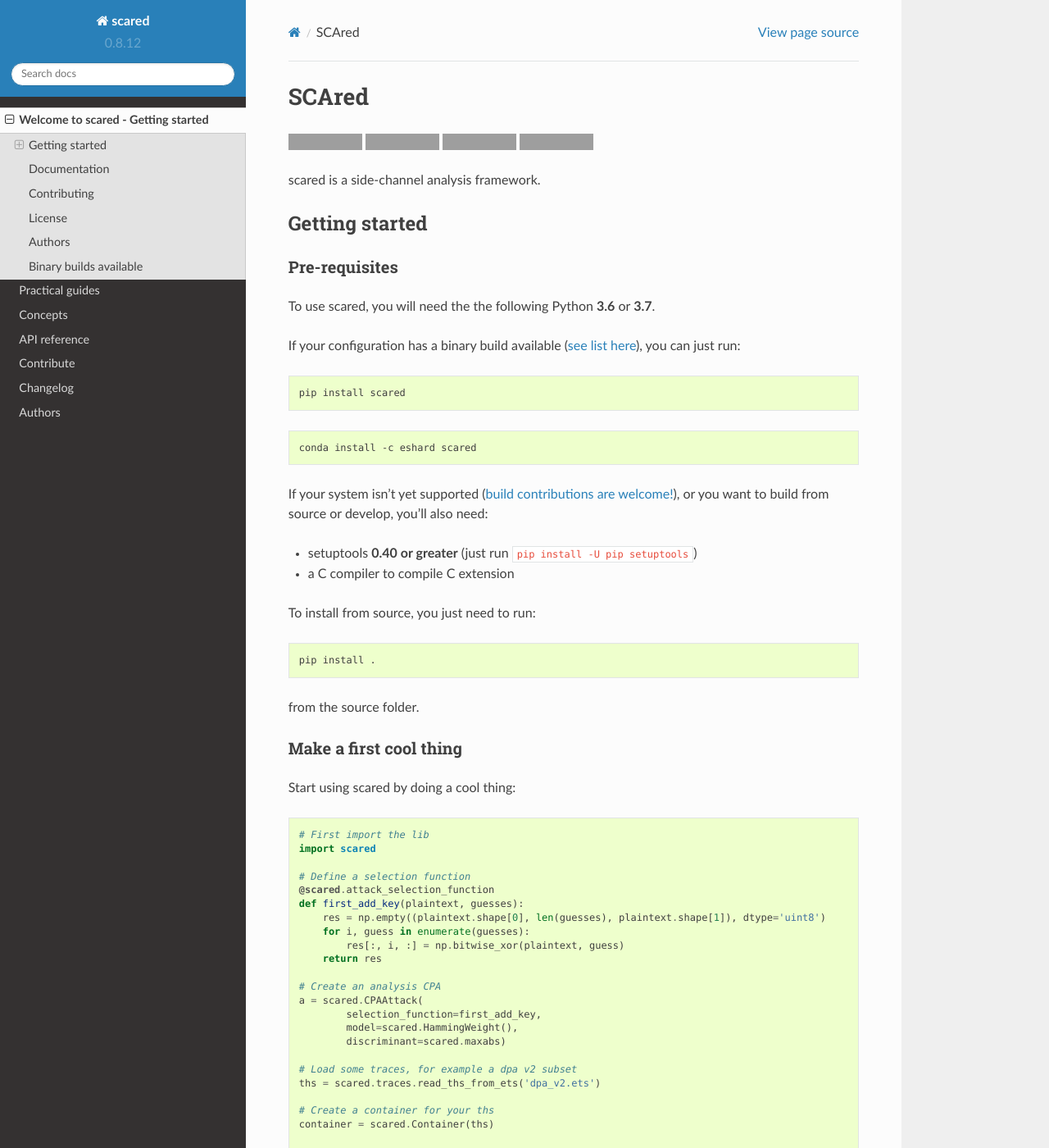
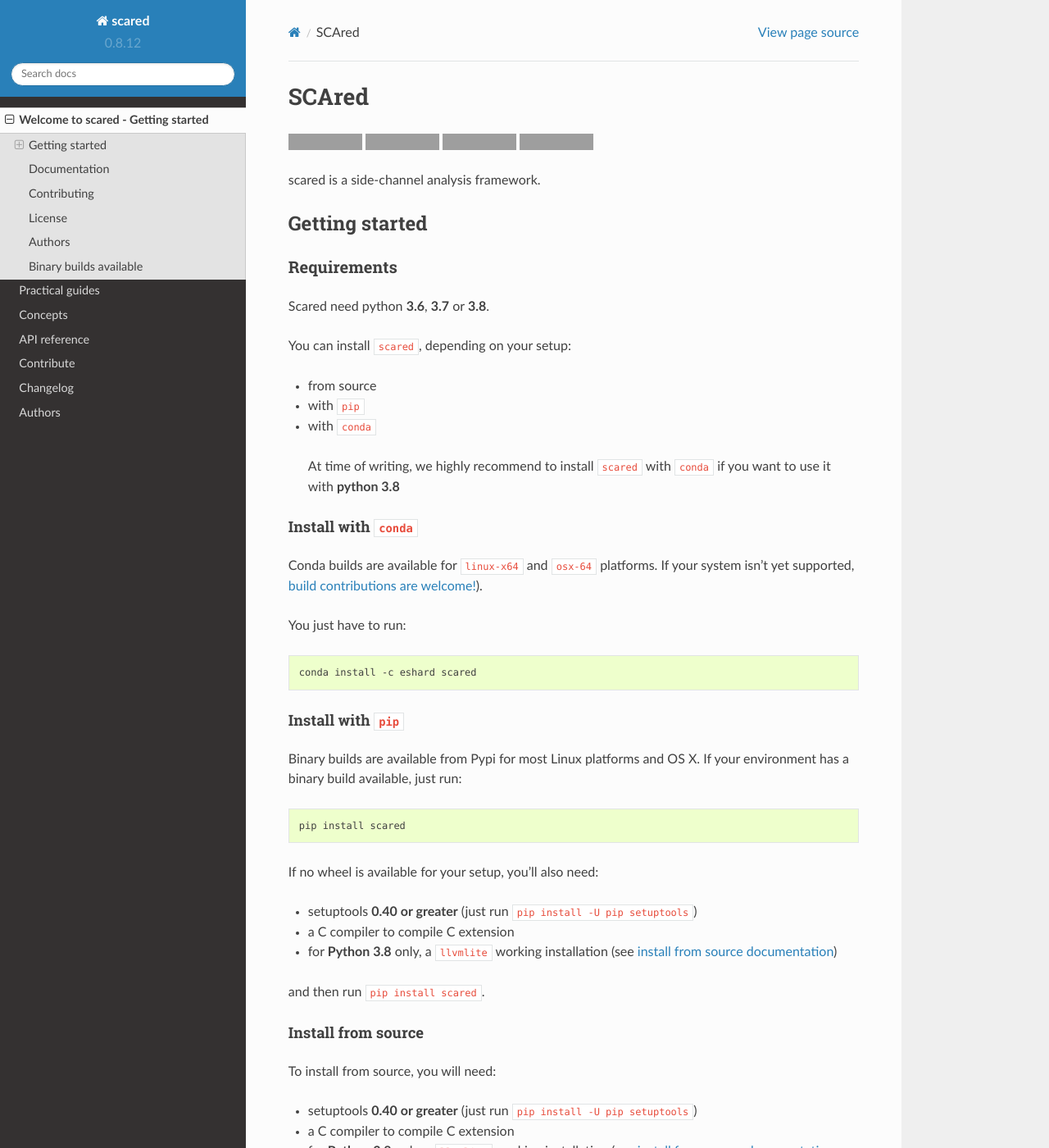
Before and after one commit to eshard/scared, a Sphinx documentation site: the page built from docs/source/README.md, in a window 1280 px wide and 1400 px high. Shown: the whole window at 82% size. Built offline with Sphinx 7.4.7 and the Read the Docs theme 2.0.0, drawn with Linux system fonts in a browser that asks for light colours; pages that are not in the unit, such as notebooks, are missing from menus; some of the changed text lies outside the part shown; grey boxes are pictures that could not be loaded.

````diff
--- a/docs/source/README.md
+++ b/docs/source/README.md
@@ -9,32 +9,62 @@ scared is a side-channel analysis framework.
 
 ## Getting started
 
-### Pre-requisites
+### Requirements
 
-To use scared, you will need the the following Python **3.6** or **3.7**.
+Scared need python **3.6**, **3.7** or **3.8**.
 
-If your configuration has a binary build available ([see list here](#binary-builds-available)), you can just run:
+You can install `scared`, depending on your setup:
+
+- from source
+- with `pip`
+- with `conda`
+
+>At time of writing, we highly recommend to install `scared` with `conda` if you want to use it with **python 3.8**
+
+#### Install with `conda`
+
+Conda builds are available for `linux-x64` and `osx-64` platforms.
+If your system isn't yet supported, [build contributions are welcome!](./CONTRIBUTING.md#building-for-conda)).
+
+You just have to run:
+
+```bash
+conda install -c eshard scared
+```
+
+#### Install with `pip`
+
+Binary builds are available from Pypi for most Linux platforms and OS X. If your environment has a binary build available, just run:
 
 ```bash
 pip install scared
 ```
 
-```bash
-conda install -c eshard scared
-```
-
-If your system isn't yet supported ([build contributions are welcome!](./CONTRIBUTING.md#building-for-conda)), or you want to build from source or develop, you'll also need:
+If no wheel is available for your setup, you'll also need:
 
 - setuptools **0.40 or greater** (just run `pip install -U pip setuptools`)
 - a C compiler to compile C extension
+- for **Python 3.8** only, a `llvmlite` working installation (see [install from source documentation](https://llvmlite.readthedocs.io/en/latest/admin-guide/install.html#building-manually))
 
-To install from source, you just need to run:
+and then run `pip install scared`.
+
+#### Install from source
+
+To install from source, you will need:
+
+- setuptools **0.40 or greater** (just run `pip install -U pip setuptools`)
+- a C compiler to compile C extension
+- for **Python 3.8** only, a `llvmlite` working installation (see [install from source documentation](https://llvmlite.readthedocs.io/en/latest/admin-guide/install.html#building-manually), or install it with `conda`)
+
+You need to run:
 
 ```bash
 pip install .
 ```
 
 from the source folder.
+
+If you are planning to contribute, see [CONTRIBUTING.md](CONTRIBUTING.md) to install the library in development mode and run the test suite.
 
 ### Make a first cool thing
 
--- a/scared/__version__.py
+++ b/scared/__version__.py
@@ -1,4 +1,4 @@
-VERSION = (0, 8, 12)
+VERSION = (0, 8, 13)
 
 __version__ = ".".join(map(str, VERSION))
-__copyright__ = "(c) 2015-2019 ESHARD"
+__copyright__ = "(c) 2015-2020 ESHARD"
--- a/setup.cfg
+++ b/setup.cfg
@@ -3,7 +3,7 @@ name = scared
 description = scared is a side-channel analysis framework.
 author = eshard
 author_email = scared@eshard.com
-version = 0.8.12
+version = 0.8.13
 long_description = file: README.md
 long_description_content_type = text/markdown
 url = https://gitlab.com/eshard/scared
````
Also changed, not shown: other parts of docs/source/README.md (+2 -1 lines), CHANGELOG.md (+5 -0 lines), README.md (+1 -1 lines), docs/source/CHANGELOG.md (+37 -0 lines), 1 other file.
